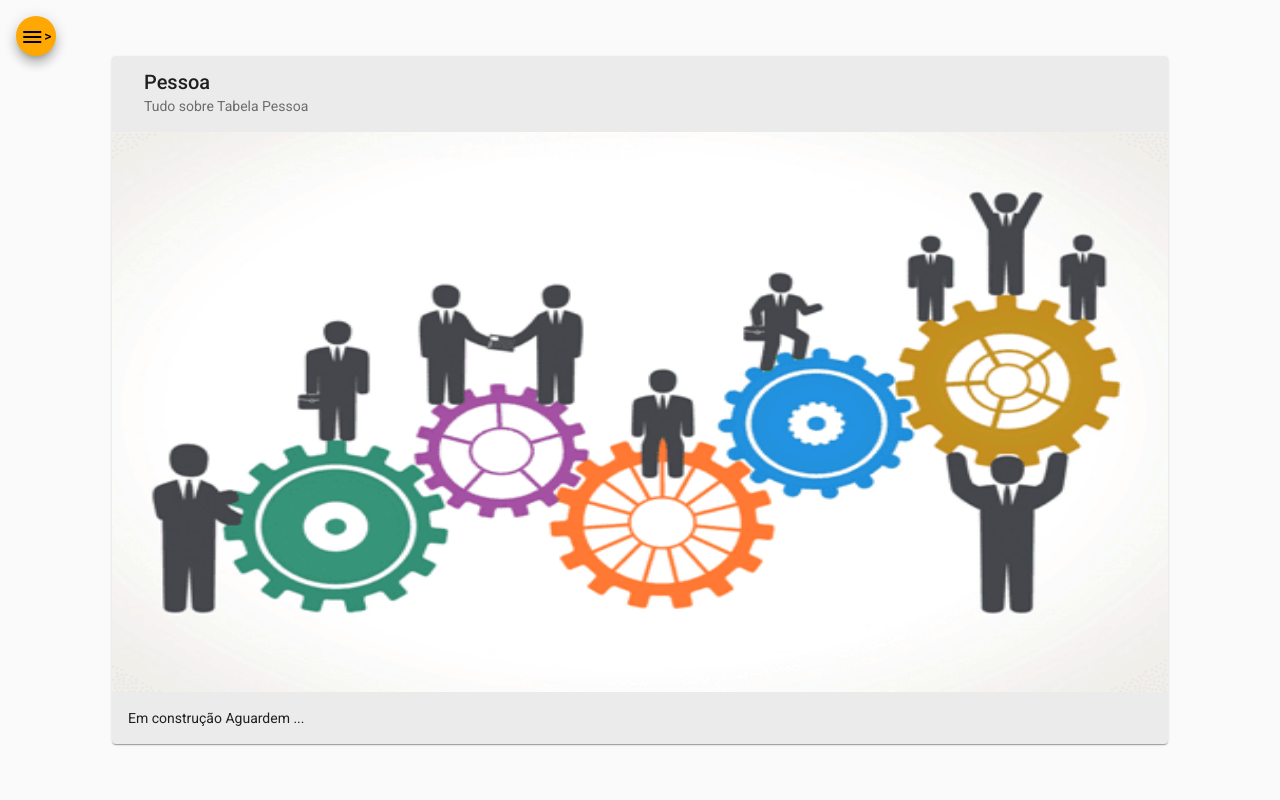
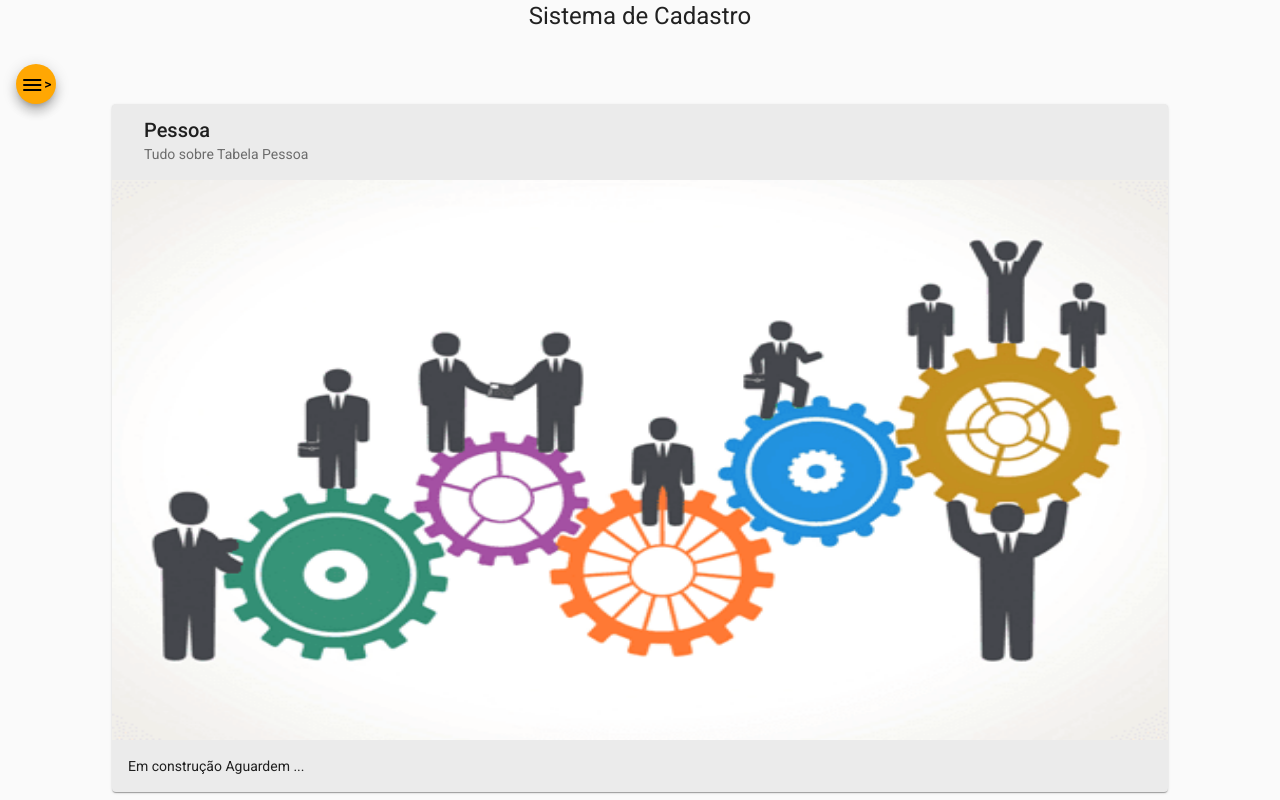
Before and after one commit to matheuscassio/Angular, an Angular app in the folder Angular/: page /home in a window 1280 px wide. Built offline with nearby package versions, Linux system fonts and the light colour scheme.

Commit message:
criação do moduulo e componente HEADER html.csse ts

```diff
--- a/Angular/src/app/app.module.ts
+++ b/Angular/src/app/app.module.ts
@@ -24,6 +24,7 @@ import { AppRoutingModule } from './app-routing.module';
 import { AppComponent } from './app.component';
 import { NavComponent } from './components/nav/nav.component';
 import { HomeComponent } from './components/home/home.component';
+import { HeaderComponent } from './components/header/header.component';
 
 
 @NgModule({
@@ -31,6 +32,7 @@ import { HomeComponent } from './components/home/home.component';
     AppComponent,
     NavComponent,
     HomeComponent,
+    HeaderComponent,
 
   ],
   imports: [
--- /dev/null
+++ b/Angular/src/app/components/header/header.component.css
@@ -0,0 +1,5 @@
+.container{
+    display: flex;
+    align-items:center;
+    justify-content: center;
+}
--- /dev/null
+++ b/Angular/src/app/components/header/header.component.html
@@ -0,0 +1,3 @@
+<div class="container">
+    <h1>Sistema de Cadastro</h1>
+</div>
--- /dev/null
+++ b/Angular/src/app/components/header/header.component.ts
@@ -0,0 +1,15 @@
+import { Component, OnInit } from '@angular/core';
+
+@Component({
+  selector: 'app-header',
+  templateUrl: './header.component.html',
+  styleUrls: ['./header.component.css']
+})
+export class HeaderComponent implements OnInit {
+
+  constructor() { }
+
+  ngOnInit(): void {
+  }
+
+}
--- a/Angular/src/app/components/nav/nav.component.html
+++ b/Angular/src/app/components/nav/nav.component.html
@@ -3,7 +3,7 @@
      <mat-drawer #drawer class="sidenav" mode="side">
         <img src="assets/img/download.svg" alt ="imagem de navegação">
          <mat-nav-list class="nav-list">
-            <a mat-list-item touterlink="/">
+            <a mat-list-item touterlink="home">
                 <i class=" material-icons">home</i>
                 Home
             </a>
@@ -28,6 +28,7 @@
     </mat-drawer>
 
      <div class="sidenav-content">
+        <app-header></app-header>
         <button class="menu mat-elevation-z8"(click)="drawer.toggle()" mat-icon-button>
             <mat-icon>menu</mat-icon>>
         </button>
```
